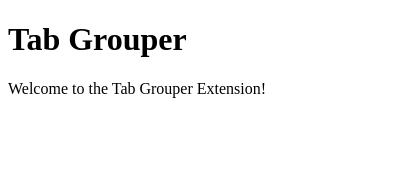
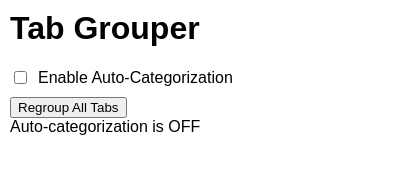
Before and after one commit to mfittko/chrome-ai-tabs, a browser extension: page popup/popup.html in a window 400 px wide. Drawn offline with Linux system fonts and the light colour scheme.

Commit message:
Add popup functionality with auto-categorization toggle and regroup feature

```diff
--- a/popup/popup.html
+++ b/popup/popup.html
@@ -2,10 +2,33 @@
 <html>
   <head>
     <title>Tab Grouper Popup</title>
+    <style>
+      body {
+        font-family: sans-serif;
+        margin: 10px;
+      }
+      h1 {
+        margin-top: 0;
+      }
+      label {
+        display: flex;
+        align-items: center;
+        gap: 8px;
+      }
+      button {
+        margin-top: 10px;
+      }
+    </style>
   </head>
   <body>
     <h1>Tab Grouper</h1>
-    <p>Welcome to the Tab Grouper Extension!</p>
+    <label>
+      <input type="checkbox" id="toggleCategorization" />
+      Enable Auto-Categorization
+    </label>
+    <button id="regroupBtn">Regroup All Tabs</button>
+    <div id="statusMessage"></div>
+
     <script src="popup.js"></script>
   </body>
 </html>
--- a/popup/popup.js
+++ b/popup/popup.js
@@ -1,5 +1,29 @@
-// popup.js
+document.addEventListener('DOMContentLoaded', () => {
+  const toggleCategorization = document.getElementById('toggleCategorization');
+  const regroupBtn = document.getElementById('regroupBtn');
+  const statusMessage = document.getElementById('statusMessage');
 
-document.addEventListener('DOMContentLoaded', () => {
-  console.log('Popup loaded');
+  // 1. Load any saved settings (e.g., autoCategorize) from storage
+  chrome.storage.sync.get(['autoCategorize'], (result) => {
+    toggleCategorization.checked = !!result.autoCategorize;
+    statusMessage.textContent = `Auto-categorization is ${toggleCategorization.checked ? 'ON' : 'OFF'}`;
+  });
+
+  // 2. Toggle automatic categorization on checkbox change
+  toggleCategorization.addEventListener('change', () => {
+    const isChecked = toggleCategorization.checked;
+    chrome.storage.sync.set({ autoCategorize: isChecked }, () => {
+      console.log('Auto-categorization set to', isChecked);
+      statusMessage.textContent = `Auto-categorization is ${isChecked ? 'ON' : 'OFF'}`;
+      // Optionally show user feedback
+    });
+  });
+
+  // 3. Send a "regroup" message to background.js on button click
+  regroupBtn.addEventListener('click', () => {
+    chrome.runtime.sendMessage({ action: 'RE_CATEGORIZE_ALL' }, response => {
+      console.log('Regroup request sent. Response:', response);
+      statusMessage.textContent = 'Tabs regrouped!';
+    });
+  });
 });
```
Also changed, not shown: __tests__/popup.test.js (added, +67 -0 lines).
